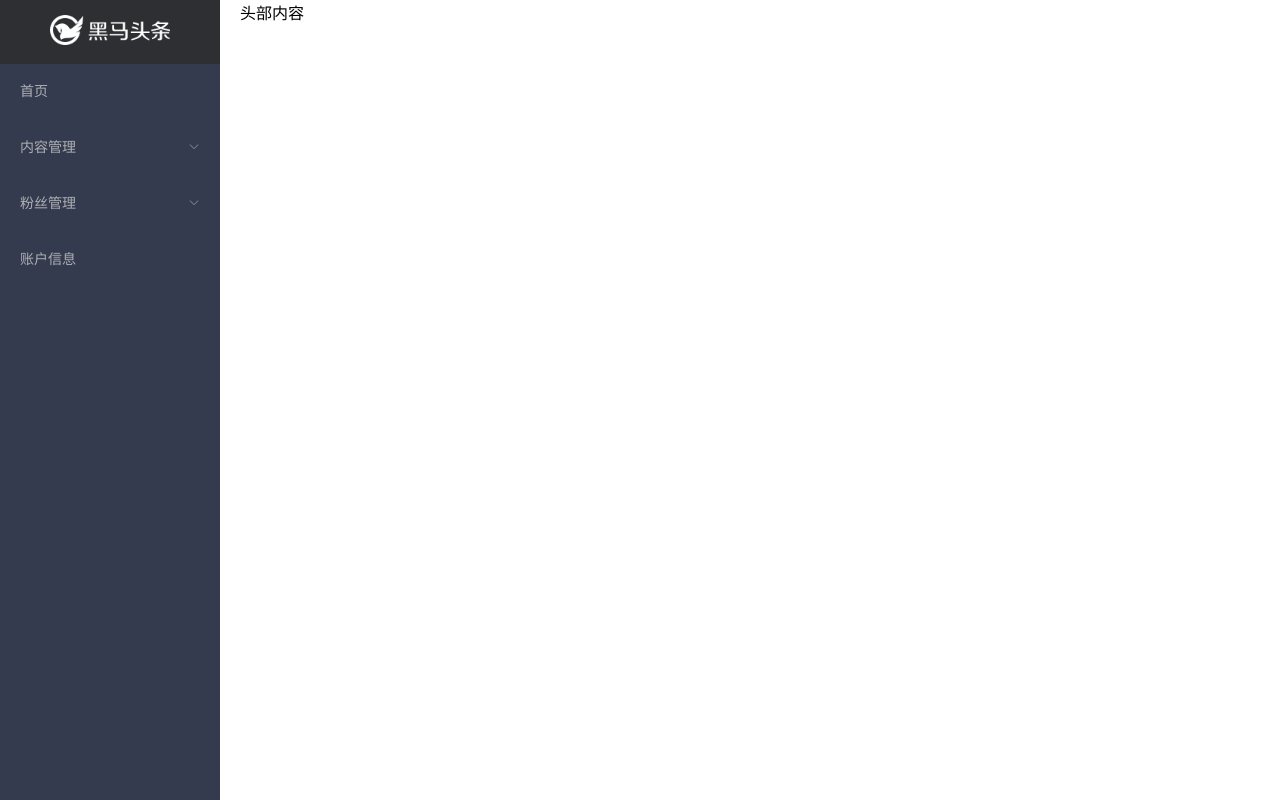
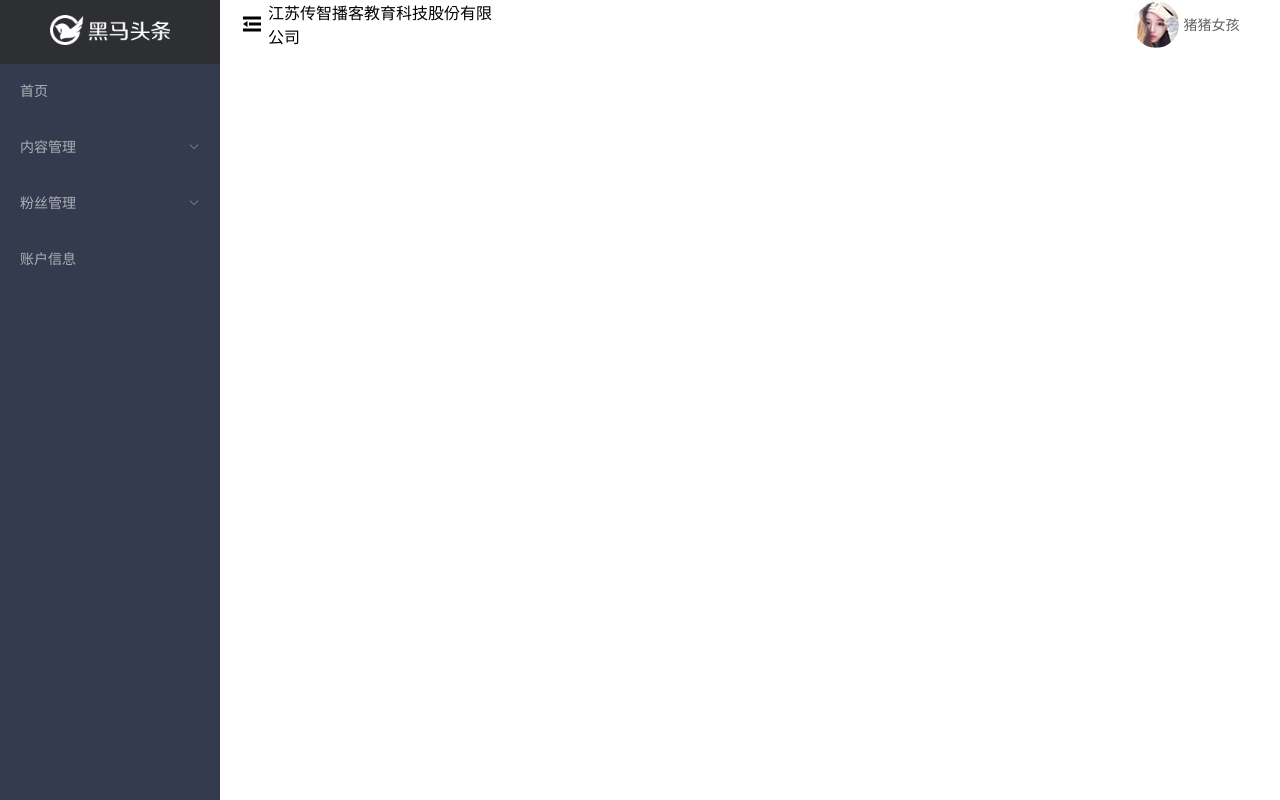
Before and after one commit to zxq123456-teach/88heimatoutiao, a Vue app: page /#/home in a window 1280 px wide. Both pictures are taken after a click on the item "首页". Built offline with nearby package versions, Linux system fonts and the light colour scheme.

Commit message:
黑马头条PC-主页模块-头部结构及下拉菜单

```diff
--- /dev/null
+++ b/src/components/layout-header.vue
@@ -0,0 +1,52 @@
+<template>
+  <!-- 头部组件 -->
+  <el-row type='flex' justify='space-between' align='middle'>
+      <!-- 左侧 -->
+      <el-col :span='6' class='left'>
+          <!-- 左侧 -->
+          <i class='el-icon-s-fold'></i>
+          <span>江苏传智播客教育科技股份有限公司</span>
+      </el-col>
+      <!-- 右侧 -->
+      <el-col :span='3' class='right'>
+          <!-- 头像 -->
+          <img src="../assets/img/avatar.jpg" alt="">
+          <!-- 下拉菜单 -->
+          <el-dropdown trigger='click'>
+              <span style="cursor:pointer">猪猪女孩</span>
+              <el-dropdown-menu slot='dropdown'>
+                  <el-dropdown-item>账户信息</el-dropdown-item>
+                  <el-dropdown-item>git地址</el-dropdown-item>
+                  <el-dropdown-item>退出</el-dropdown-item>
+              </el-dropdown-menu>
+          </el-dropdown>
+      </el-col>
+  </el-row>
+</template>
+
+<script>
+export default {
+
+}
+</script>
+
+<style lang='less' scoped>
+.left{
+    display: flex;
+    align-items: center;
+    i{
+        font-size: 24px;
+    }
+    span{
+        margin-left: 4px;
+    }
+}
+.right{
+    display: flex;
+    align-items: center;
+    img{
+        border-radius: 50%;
+        margin-right: 5px;
+    }
+}
+</style>
--- a/src/views/home/index.vue
+++ b/src/views/home/index.vue
@@ -33,7 +33,9 @@
     </el-aside>
     <!-- 大容器 -->
     <el-container>
-      <el-header>头部内容</el-header>
+      <el-header>
+        <layout-header></layout-header>
+      </el-header>
       <el-main>
         <!-- 二级路由容器 -->
         <router-view></router-view>
@@ -43,11 +45,11 @@
 </template>
 
 <script>
-
+import layoutHeader from '../../components/layout-header.vue'
 export default {
   name: 'home',
   components: {
-
+    'layout-header': layoutHeader
   }
 }
 </script>
```
